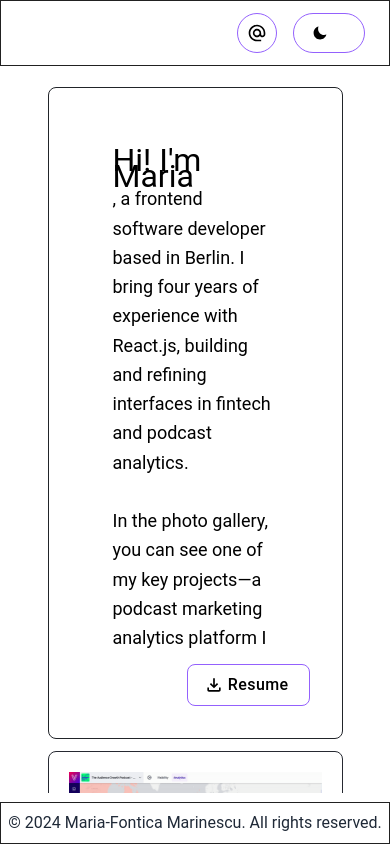
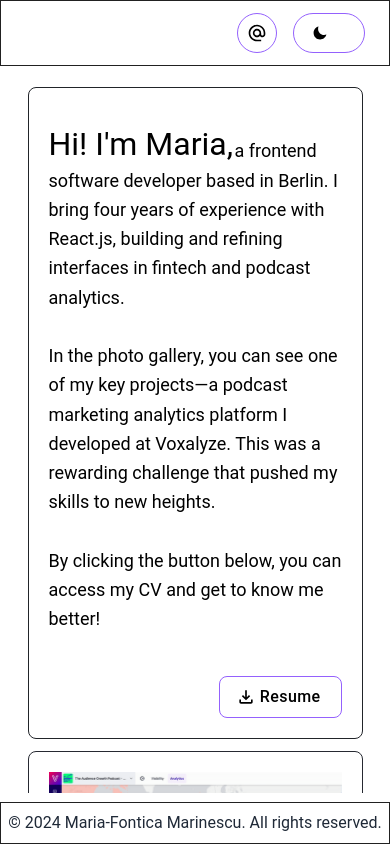
Before and after one commit to mariamarinescu/mmarinescu, a React (Vite) app: page / in a window 390 px wide. Built offline with nearby package versions, Linux system fonts and the light colour scheme.

Commit message:
Add min width to Introduction; clean-up

```diff
--- a/src/modules/app/AppModule.tsx
+++ b/src/modules/app/AppModule.tsx
@@ -1,3 +1,4 @@
+import { clsx } from 'clsx';
 import { checkIsMobile } from 'src/utils';
 import { Footer, TopBar } from './components';
 import { Dashboard } from './dashboard/Dashboard';
@@ -7,13 +8,23 @@ export const AppModule = () => {
 
   return (
     <main className="flex flex-col content-between w-screen h-screen">
-      <div className="flex items-center gap-4 flex-row justify-end w-screen bg-white dark:bg-th-darker-gray h-8 sm:h-16 xl:h-20 px-6 md:px-9 py-8 border-th-darker-gray border">
+      <div
+        className={clsx(
+          'flex items-center gap-4 flex-row justify-end w-screen bg-white',
+          'dark:bg-th-darker-gray h-8 sm:h-16 xl:h-20 px-6 md:px-9 py-8 border-th-darker-gray border'
+        )}
+      >
         <TopBar isMobile={isMobile} />
       </div>
-      <div className="flex items-center grow w-full justify-center bg-white dark:bg-[#121212]">
+      <div className="flex items-center grow w-full justify-center bg-white dark:bg-dark-theme-bg">
         <Dashboard />
       </div>
-      <div className="bg-white dark:bg-th-darker-gray border-th-darker-gray border text-center w-full h-auto sm:h-10 xl:h-16 bottom-0">
+      <div
+        className={clsx(
+          'bg-white dark:bg-th-darker-gray border-th-darker-gray border text-center w-full h-auto',
+          'sm:h-10 xl:h-16 bottom-0'
+        )}
+      >
         <Footer />
       </div>
     </main>
--- a/src/modules/app/components/TopBar.tsx
+++ b/src/modules/app/components/TopBar.tsx
@@ -1,6 +1,4 @@
 import { useRef, useState } from 'react';
-import { useRecoilValue } from 'recoil';
-import darkThemeAtom from 'src/store/darkTheme/atom';
 import { DarkModeButton } from '.';
 import { ContactModal } from '../dashboard/components/contact/ContactModal';
 import { ContactButton } from './ContactButton';
@@ -11,8 +9,6 @@ interface TopBarProps {
 
 export const TopBar: React.FC<TopBarProps> = ({ isMobile }: TopBarProps) => {
   const [contactModalOpen, setContactModalOpen] = useState(false);
-
-  const isDarkModeActive = useRecoilValue(darkThemeAtom);
 
   const formRef = useRef<any>();
 
--- a/src/modules/app/dashboard/components/Introduction.tsx
+++ b/src/modules/app/dashboard/components/Introduction.tsx
@@ -8,7 +8,7 @@ export const Introduction = () => {
   const { style } = useStyle();
 
   return (
-    <div className="w-[90vw] h-[85vh] md:h-[70vh] xl:w-[85vw] 2xl:w-[1200px] flex flex-col gap-3 md:gap-0 md:flex-row overflow-y-scroll items-center px-7 py-3">
+    <div className="min-w-80 w-[90vw] h-[85vh] md:h-[70vh] xl:w-[85vw] 2xl:w-[1200px] flex flex-col gap-3 md:gap-0 md:flex-row overflow-y-scroll items-center px-2 md:px-7 py-3">
       <IntroductionMainCard style={style} />
       <IntroductionDetailsCard style={style} />
     </div>
--- a/src/modules/app/dashboard/components/introductionCards/IntroductionMainCard.tsx
+++ b/src/modules/app/dashboard/components/introductionCards/IntroductionMainCard.tsx
@@ -13,17 +13,17 @@ export const IntroductionMainCard: React.FC<IntroductionMainCardProps> = ({
     <div
       className={clsx(
         style,
-        'h-[94%] bg-white dark:bg-darker-gray-1 border-darker-gray-1 border rounded-r-lg md:rounded-r-none p-8'
+        'h-[94%] bg-white dark:bg-darker-gray-1 border-darker-gray-1 border rounded-r-lg md:rounded-r-none p-4 lg:p-8'
       )}
     >
       <div className="w-full h-full text-black dark:text-white flex flex-col gap-2">
         <div className="overflow-scroll w-full h-full text-md lg:text-lg xl:text-lg">
-          <div className="p-8 text-lg leading-relaxed">
-            <span className="first-letter">Hi! I'm Maria</span>
+          <div className="pt-7 pb-20 text-lg leading-relaxed">
+            <span className="first-letter">Hi! I'm Maria,</span>
             <p>
-              , a frontend software developer based in Berlin. I bring four
-              years of experience with React.js, building and refining
-              interfaces in fintech and podcast analytics.
+              a frontend software developer based in Berlin. I bring four years
+              of experience with React.js, building and refining interfaces in
+              fintech and podcast analytics.
               <br />
               <br />
               In the photo gallery, you can see one of my key projects—a podcast
@@ -35,33 +35,9 @@ export const IntroductionMainCard: React.FC<IntroductionMainCardProps> = ({
               me better!
             </p>
           </div>
-          {/* <p>
-            <b>
-              &nbsp;&#128075; Hi! I'm Maria, a frontend software developer based
-              in Berlin!
-            </b>
-            <br />
-            &nbsp; I bring four years of experience with React.js, building and
-            refining interfaces in fintech and podcast analytics.
-            <br />
-            <b>
-              &nbsp; In the photo gallery, you can see one of my key projects—a
-              podcast marketing analytics platform I developed at Voxalyze.
-            </b>
-            This was a rewarding challenge that pushed my skills to new heights.
-            <br />
-            &nbsp; By clicking the button below, you can access my CV and get to
-            know me better!
-          </p> */}
         </div>
 
         <div className="flex w-full h-inherit justify-end gap-1 align-center">
-          {/* <button
-            className={clsx(
-              'flex items-center px-4 py-2 h-8 font-medium tracking-wide text-white capitalize',
-              'transition-colors duration-300 transform bg-white border-darker-gray-1 border rounded-lg hover:bg-blue-500 focus:outline-none focus:ring focus:ring-blue-300 focus:ring-opacity-80'
-            )}
-          > */}
           <SimpleButton className="text-black hover:text-white">
             <MdOutlineFileDownload size={20} />
             <a
--- a/tailwind.config.js
+++ b/tailwind.config.js
@@ -32,6 +32,7 @@ export default {
         'lighter-gray-1': '#262931',
         'darker-gray-1': '#212429',
         'neon-pink': '#9461fd',
+        'dark-theme-bg': '#121212',
       },
       screens: {
         xs: '320px',
```
